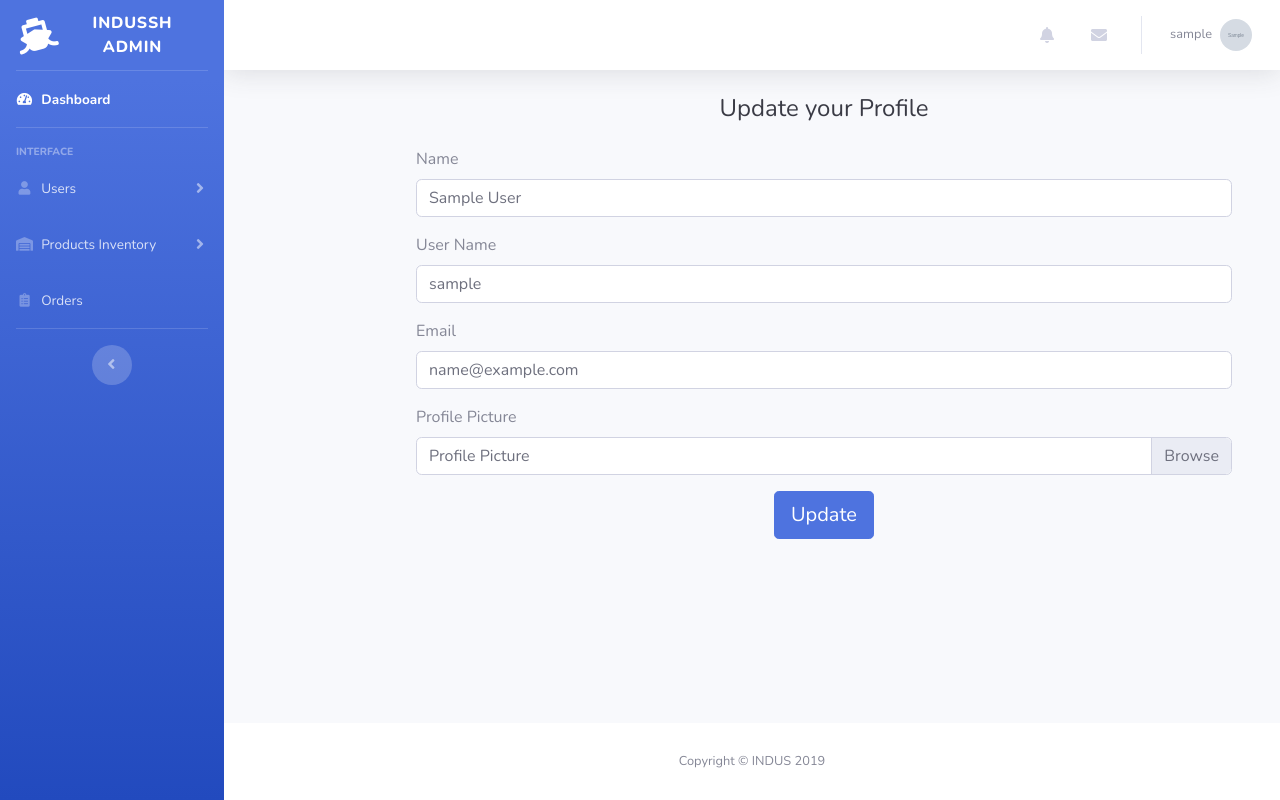
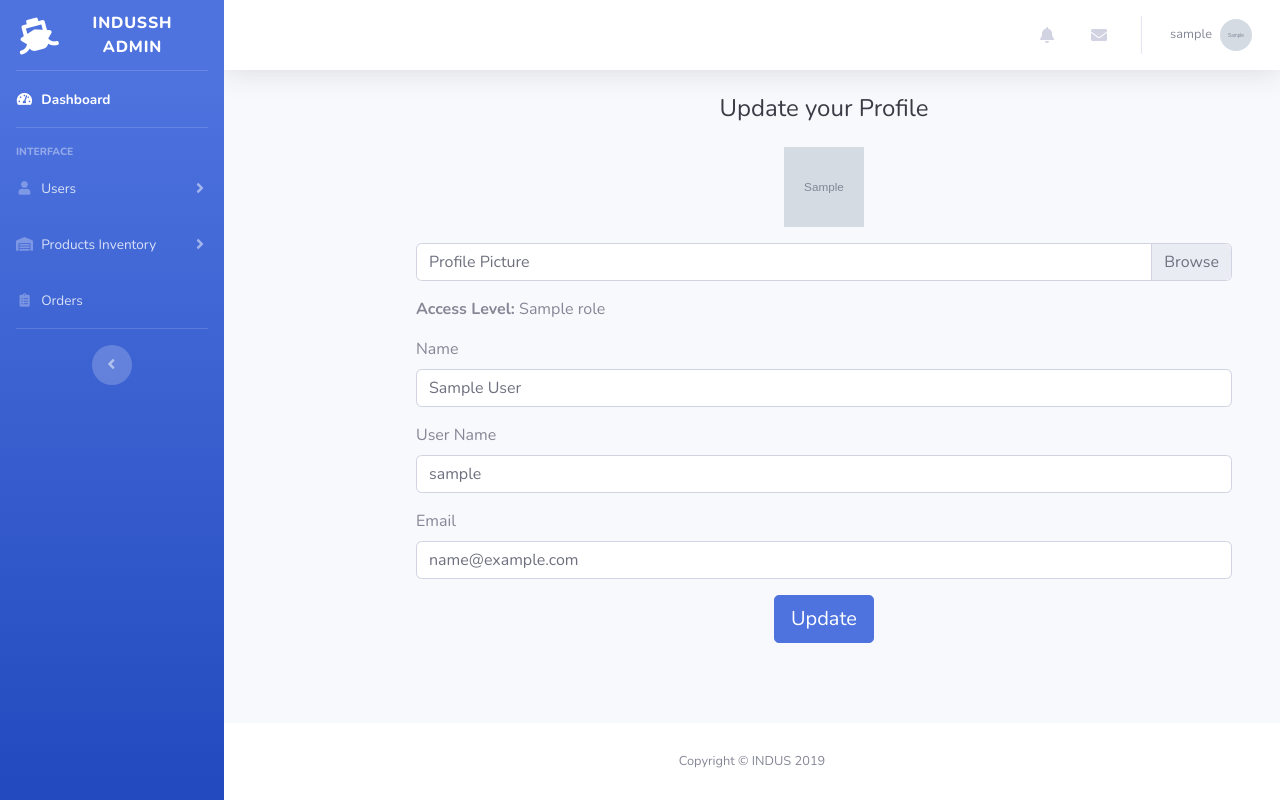
Before and after one commit to muhammadalised/indussh, a Flask app: page /admin/profile in a window 1280 px wide. Run offline with Flask 2, Linux system fonts and the light colour scheme; a user stored in the database is signed in; tables that the repository leaves empty hold one stand-in row (values such as "Sample post"); grey boxes marked "Sample" are stand-in pictures; some libraries are stand-ins or nearby versions.

Commit message:
minor changes to admin profile page

```diff
--- a/indussh/templates/admin/admin-profile.html
+++ b/indussh/templates/admin/admin-profile.html
@@ -8,6 +8,22 @@
             </div>
             <form class="user" method="POST" enctype="multipart/form-data">
                 {{ form.hidden_tag() }}
+                <div class="text-center">
+                    <img src="{{ url_for('static', filename='uploads/profile_pics/' + current_user.image_file) }}" height="80" width="80" alt="Profile Pic">
+                </div>
+                <div class="form-group custom-file mb-3 mt-3">
+                    {{ form.image_file.label(class="custom-file-label") }}
+                    {{ form.image_file(class="form-control-file custom-file-input", id="file-upload") }}
+                    <span class="text text-muted" id="file-name"></span>
+                    {% if form.image_file.errors %}
+                        {% for error in form.image_file.errors %}
+                            <span class="text-danger">{{ error }}</span></br>
+                        {% endfor %}
+                    {% endif %}
+                </div>
+                <div class="form-group">
+                    <span class="text text-muted font-weight-bold">Access Level: </span><span>{{ current_user.role.name }}</span>
+                </div>
                 <div class="form-group">
                     {{ form.name.label(class="text-muted text-sm") }}
                     {% if form.name.errors %}
@@ -47,17 +63,7 @@
                         {{ form.email(class="form-control", placeholder="Email Address...") }}
                     {% endif %}
                 </div>
-                {{ form.image_file.label(class="text-muted text-sm") }}
-                <div class="form-group custom-file mb-3">
-                    {{ form.image_file.label(class="custom-file-label") }}
-                    {{ form.image_file(class="form-control-file custom-file-input", id="file-upload") }}
-                    <span class="text text-muted" id="file-name"></span>
-                    {% if form.image_file.errors %}
-                        {% for error in form.image_file.errors %}
-                            <span class="text-danger">{{ error }}</span></br>
-                        {% endfor %}
-                    {% endif %}
-                </div>
+
                 <div class="form-group text-center">
                     {{ form.submit(class="btn btn-lg btn-primary") }}
                 </div>
```
Also changed, not shown: indussh/static/uploads/profile_pics/056afbea1ed5b1c5.png (renamed from indussh/static/uploads/profile_pics/d896993214d881a4.png).
